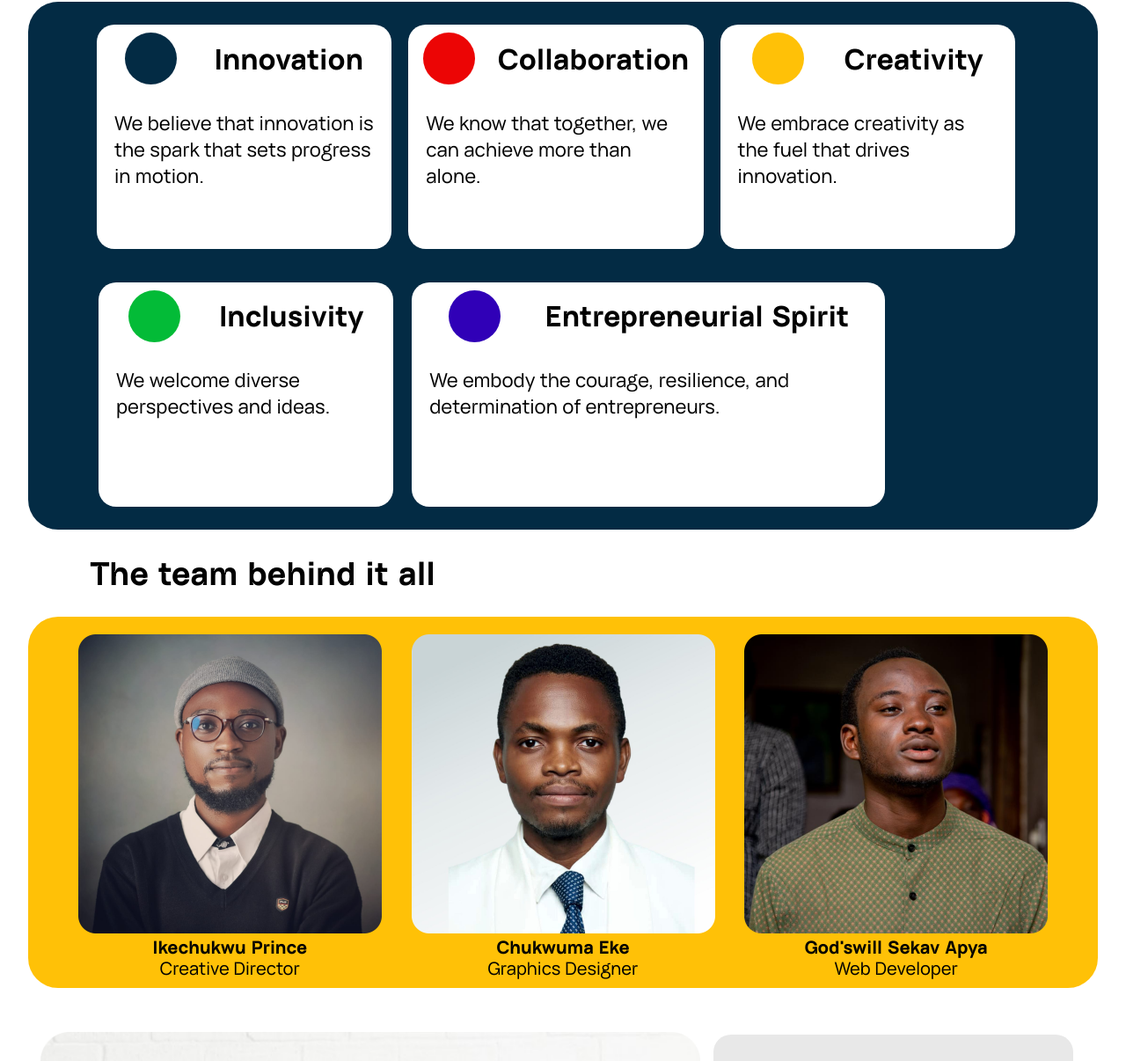
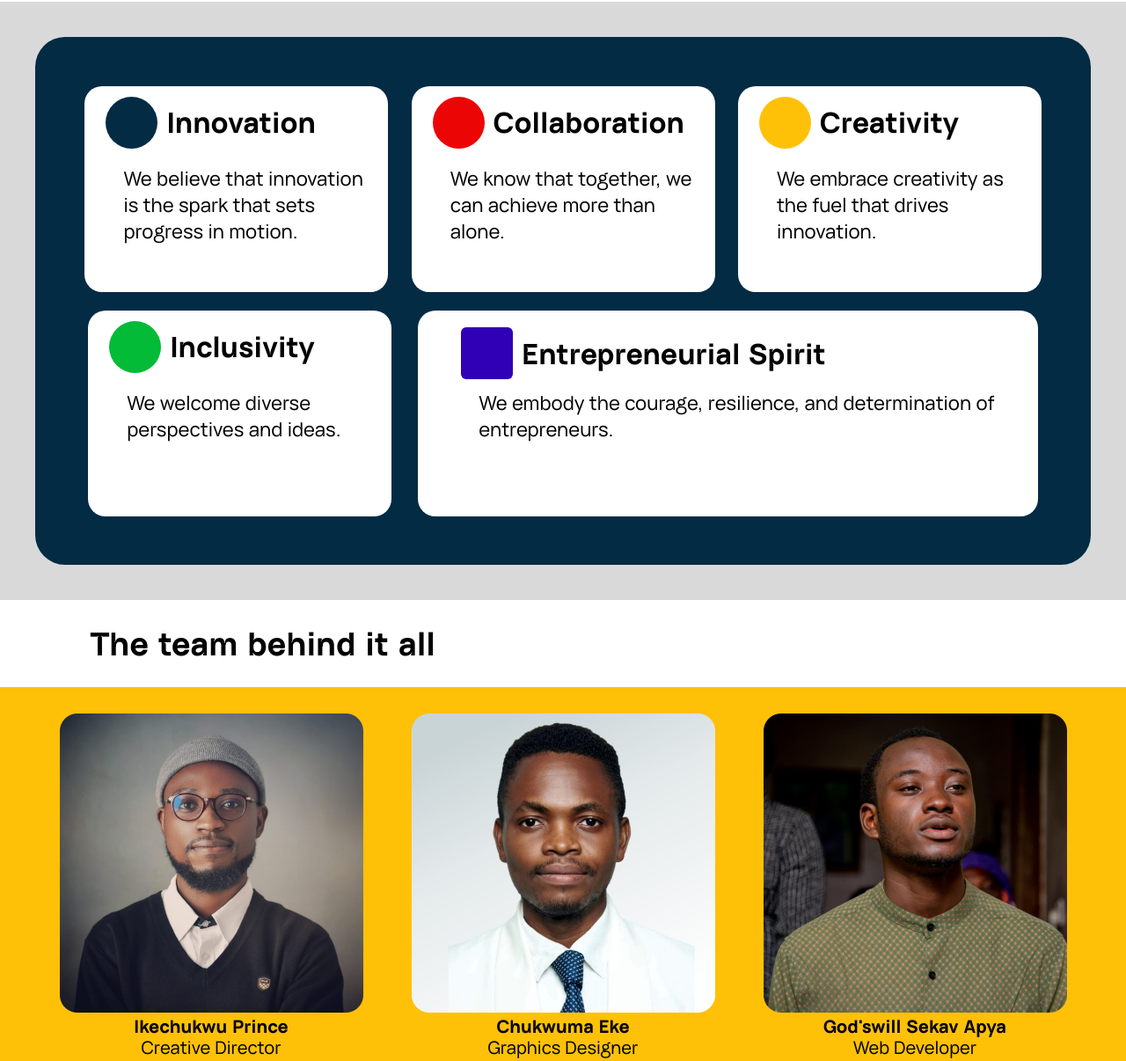
Before and after one commit to SparkInnovationHub/Main-Spark, a plain HTML site: page about.html in a window 1280 px wide. Shown: the part 1014-2220 px from the top of the page at 88% size. Drawn offline with nearby package versions, Linux system fonts and the light colour scheme.

Commit message:
Little Design Adjustments

```diff
--- a/media.css
+++ b/media.css
@@ -20,6 +20,10 @@
   .head {
     width: 100%;
     margin: 0 auto;
+  }
+
+  .home-content1{
+
   }
 
   footer{
--- a/style.css
+++ b/style.css
@@ -175,7 +175,7 @@ body {
   color: #032b44;
   font-size: 36px;
   padding-top: 1.4%;
-  padding-bottom: 1.2%;
+  padding-bottom: 0.2%;
 }
 
 .home-box2 {
@@ -328,6 +328,7 @@ body {
   justify-content: center;
   align-items: center;
   /* padding: 35px 8%; */
+  margin-left: -35px;
 }
 
 .img-box1 {
@@ -378,6 +379,8 @@ footer {
 
 .imgs {
   display: flex;
+  /* background-color: red; */
+  margin-top: 5%;
 }
 
 .imgs img {
@@ -398,11 +401,13 @@ footer {
 .col-1 p {
   font-family: ID-regular;
   font-size: 24px;
-  line-height: 1.5;
+  font-weight: 200;
+  line-height: 1.8;
 }
 
 .span-4 {
   font-family: ID-bold;
+  font-size: 24px;
 }
 
 .col-2 p {
@@ -415,6 +420,7 @@ footer {
   justify-content: space-evenly;
   /* background-color: brown; */
   align-items: center;
+  margin-top: 2.5%;
 }
 
 .spark h1 {
@@ -446,7 +452,7 @@ footer {
 }
 
 .about-content1 {
-  background-image: url("./assets/about1.png");
+  background-image: url("./assets/about1b.png");
   background-size: 100%;
   background-repeat: no-repeat;
   background-position: center;
@@ -543,10 +549,11 @@ footer {
   width: 100%;
   height: 50%;
   margin: 0 auto;
-  background-color: #fff;
+  background-color: #D9D9D9;
   display: flex;
   justify-content: center;
   align-items: center;
+  padding: 40px;
 }
 
 .about3 {
@@ -554,63 +561,66 @@ footer {
   width: 95vw;
   background-color: #032b44;
   display: flex;
-  /* justify-content: space-evenly; */
-  gap: 1px;
+  justify-content: space-evenly;
+  gap: 10px;
   flex-wrap: wrap;
   align-items: center;
   border-radius: 34px;
-  padding-top: 8px;
-  padding-bottom: 8px;
+  padding-top: 50px;
+  padding-bottom: 50px;
   padding-left: 40px;
   padding-right: 40px;
 }
 
 .inner3a {
   background-color: #ffffff;
-  width: 335.26px;
-  height: 254.63px;
+  width: 345px;
+  height: 234px;
   border-radius: 20px;
-  margin-left: 38px;
+  /* margin-left: 38px; */
 }
 
 .inner3b {
   background-color: #ffffff;
-  width: 335.26px;
-  height: 254.63px;
+  width: 345px;
+  height: 234px;
   border-radius: 20px;
-  margin: 0 18px;
+  /* margin: 0 18px; */
 }
 
 .inner3c {
   background-color: #ffffff;
-  width: 335.26px;
-  height: 254.63px;
+  width: 345px;
+  height: 234px;
   border-radius: 20px;
-  margin-right: -48px;
+  /* margin-right: -48px; */
 }
 
 .inner3d {
   background-color: #ffffff;
-  width: 335.26px;
-  height: 254.63px;
+  width: 345px;
+  height: 234px;
   border-radius: 20px;
-  margin-left: 40px;
+  /* margin-left: 40px; */
 }
 
 .inner3e {
   background-color: #ffffff;
-  width: 538.18px;
-  height: 254.63px;
+  width: 705px;
+  height: 234px;
   border-radius: 20px;
-  margin-left: 20px;
+  /* margin-left: 20px; */
 }
 
 /* INNER CONTENT OF ABOUT PAGE-CONTENT3 */
 .inn-head {
   display: flex;
   align-items: center;
-  justify-content: space-evenly;
+  justify-content: flex-start;
   height: 30%;
+  padding-left: 7%;
+  padding-top: 4%;
+  /* background-color: pink; */
 }
 
 .inn-head h2 {
@@ -619,11 +629,12 @@ footer {
 }
 
 .inn-body {
-  /* background-color: red; */
+  /* background-color: orangered; */
   height: 70%;
   display: flex;
   justify-content: flex-start;
   text-align: left;
+  padding-left: 7%;
 }
 
 .inn-body p {
@@ -669,7 +680,7 @@ footer {
   width: 59px;
   height: 59px;
   background-color: #3000b7;
-  border-radius: 50%;
+  border-radius: 10%;
   margin-right: 10px;
 }
 
@@ -686,12 +697,11 @@ footer {
   align-items: center;
   justify-content: space-around;
   background-color: #ffc107;
-  width: 95%;
-  border-radius: 34px;
+  width: 100%;
   /* padding: 25px 8%; */
   margin: 0 auto;
-  padding-top: 20px;
-  padding-bottom: 10px;
+  padding-top: 30px;
+  padding-bottom: 20px;
   padding-left: 40px;
   padding-right: 40px;
 }
@@ -762,6 +772,8 @@ footer {
 .about5b-text h2 {
   font-family: ID-bold;
   font-size: 40px;
+  text-align: left;
+  margin: 0 55px;
 }
 
 .about5b-text p {
@@ -814,7 +826,8 @@ footer {
 
 .work-content1 img {
   width: 1065px;
-  height: 688px;
+  height: 484px;
+  border-radius: 20px;
 }
 
 .work1 {
@@ -826,8 +839,9 @@ footer {
 
 .work1 h1 {
   font-family: ID-bold;
-  font-size: 96px;
+  font-size: 86px;
   margin: 0;
+  line-height: 1;
 }
 
 .btn-6 {
@@ -869,21 +883,22 @@ footer {
   font-family: ID-regular;
   font-size: 20px;
   color: #000000;
+  font-weight: 300;
 }
 /* CARDS */
 .work-content3 {
-  width: 95%;
+  width: 100%;
   background-color: #eeeeed;
   /* height: 600px; */
   margin: 0 auto;
-  border-radius: 33px;
   margin-bottom: 50px;
   color: #ffffff;
 }
 
 .work3-head h2 {
   font-family: ID-bold;
-  padding: 10px 30px;
+  font-size: 36px;
+  padding: 20px 90px;
   color: #000000;
 }
 
```
Also changed, not shown: academy.html (+2 -4 lines), co-workspace.html (+3 -3 lines), assets/about1b.png (added), assets/work1a.png (added).
